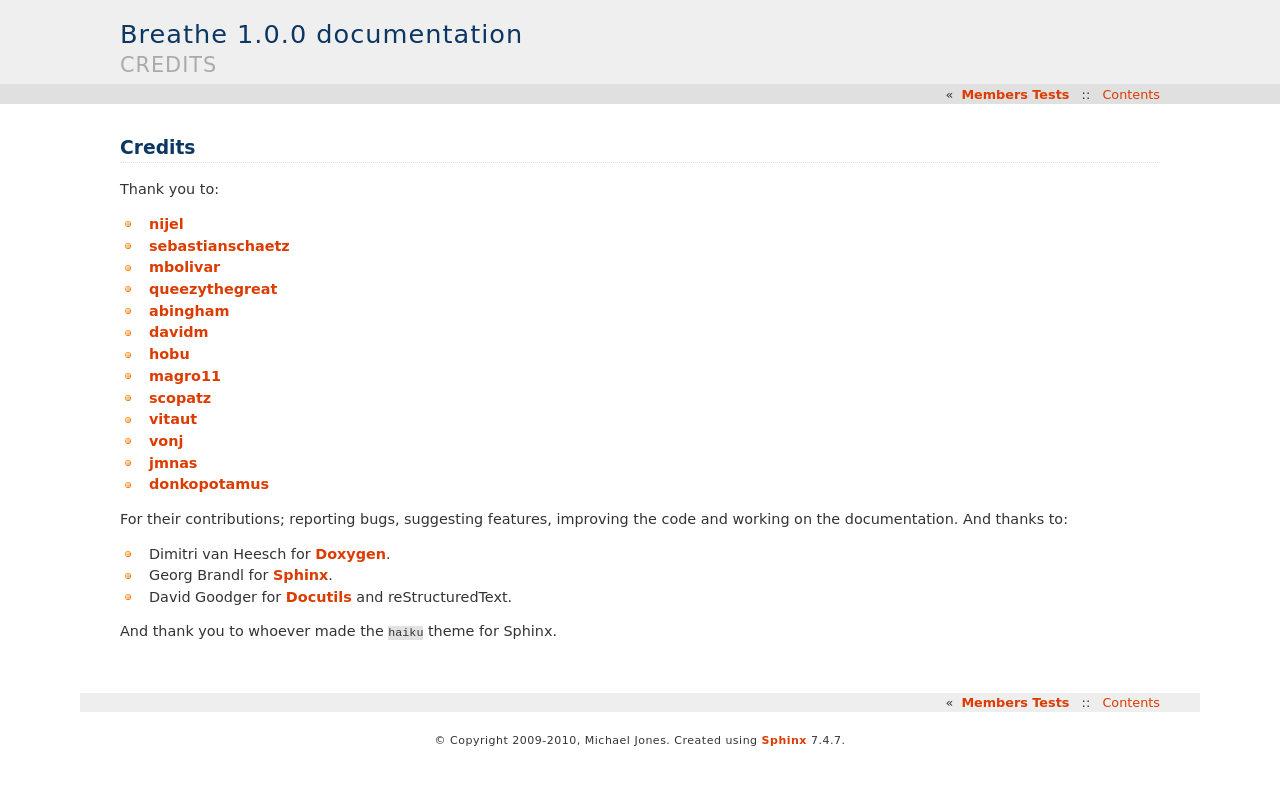
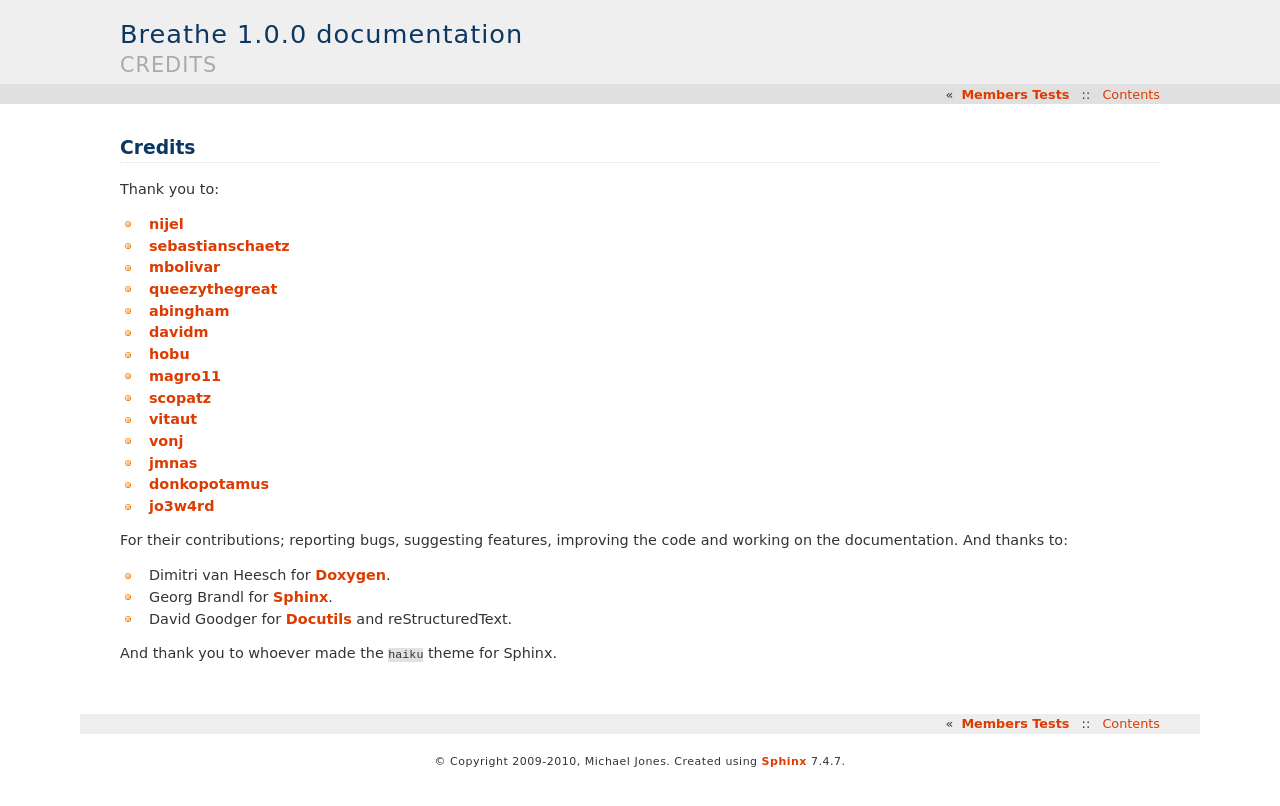
Before and after one commit to breathe-doc/breathe, a Sphinx documentation site: the page built from testsuite/source/credits.rst, in a window 1280 px wide. Shown: the top 806 px of the page. Built offline with Sphinx 7.4.7, drawn with Linux system fonts in a browser that asks for light colours; pages that are not in the unit, such as notebooks, are missing from menus.

Commit message:
Acknowledge jo3w4rd in the README and credits
Thanks for reporting the issue with programlistings.

```diff
--- a/README.rst
+++ b/README.rst
@@ -67,6 +67,7 @@ Thank you to:
 - `vonj <https://github.com/vonj>`_
 - `jmnas <https://github.com/jmnas>`_
 - `donkopotamus <https://github.com/donkopotamus>`_
+- `jo3w4rd <https://github.com/jo3w4rd>`_
 
 For their contributions; improving the code and the documentation. And thanks to:
 
--- a/testsuite/source/credits.rst
+++ b/testsuite/source/credits.rst
@@ -17,7 +17,7 @@ Thank you to:
 - `vonj <https://github.com/vonj>`_
 - `jmnas <https://github.com/jmnas>`_
 - `donkopotamus <https://github.com/donkopotamus>`_
-
+- `jo3w4rd <https://github.com/jo3w4rd>`_
 
 For their contributions; reporting bugs, suggesting features, improving the code
 and working on the documentation. And thanks to:
```
